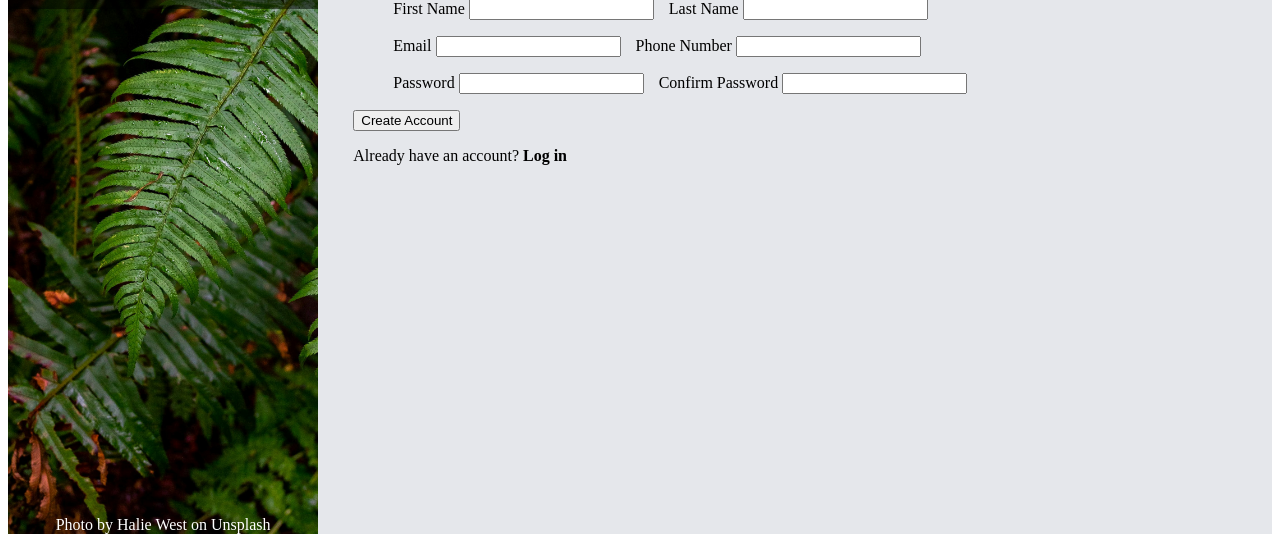
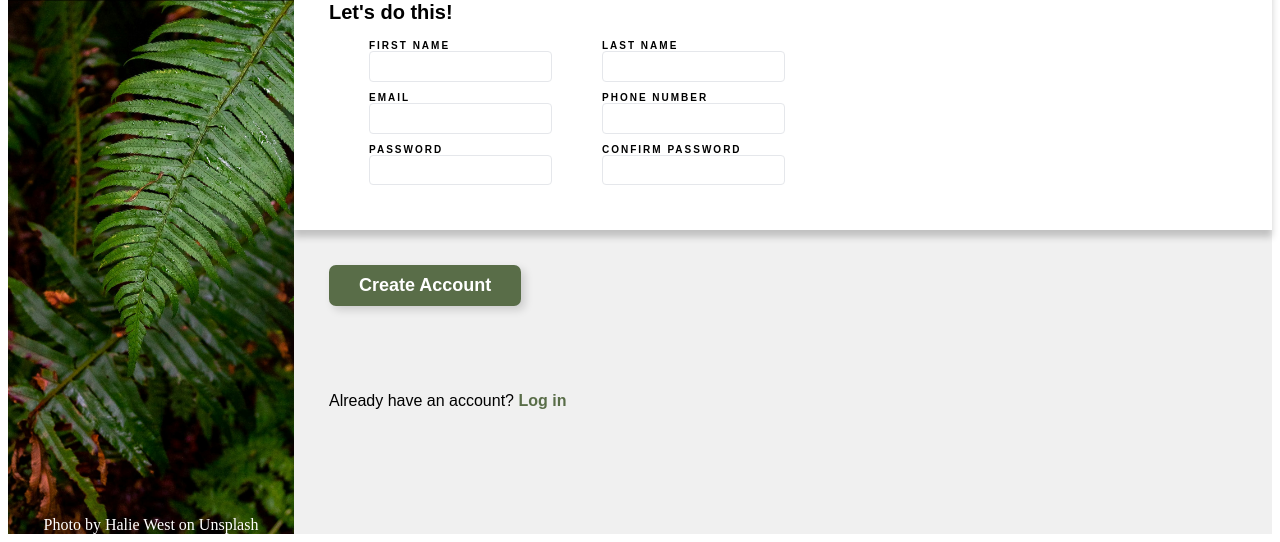
Before and after one commit to ardesroches87/sign-up-form, a plain HTML site: page index.html in a window 1280 px wide. Shown: the part 258-800 px from the top of the page. Drawn offline with Linux system fonts and the light colour scheme.

Commit message:
Add javascript

```diff
--- a/index.html
+++ b/index.html
@@ -20,49 +20,53 @@
 
     <div class="main-content">
         <div class="blurb">
-            <p>This is not a real online service! You know you need something like this in your life to help you realize your deepest dreams. Sign up <span class="italic">now</span> to get started.</p>
-            <p>You <span class="italic">know</span> you want to.</p>
+            <p class="em">This is not a real online service! You know you need something like this in your life to help you realize your deepest dreams. Sign up <span class="italic">now</span> to get started.</p>
+            <p class="em">You <span class="italic">know</span> you want to.</p>
         </div>
         <form>
+          <div class="form-wrapper">
             <h2>Let's do this!</h2>
                 <ul>
                     <li>
-                        <label for="first_name">First Name</label>
+                        <label for="first_name">FIRST NAME</label><br>
                         <input type="text" id="first_name" name="first_name">
                     </li>
                     <li>
-                        <label for="last_name">Last Name</label>
+                        <label for="last_name">LAST NAME</label><br>
                         <input type="text" id="last_name" name="last_name">
                     </li>
                 </ul>
                 <ul>
                     <li>
-                        <label for="email">Email</label>
+                        <label for="email">EMAIL</label><br>
                         <input type="email" id="email" name="email">
                     </li>
                     <li>
-                        <label for="phone-number">Phone Number</label>
+                        <label for="phone-number">PHONE NUMBER</label><br>
                         <input type="tel" id="phone-number" name="phone-number">
                     </li>
                 </ul>
                 <ul>
                     <li>
-                        <label for="password">Password</label>
-                        <input type="password" id="password" name="password">
+                        <label for="password">PASSWORD</label><br>
+                        <input class="passwords" type="password" id="password" name="password">
                     </li>
                     <li>
-                        <label for="confirm-password">Confirm Password</label>
-                        <input type="password" id="confirm-password" name="confirm-password">
+                        <label for="confirm-password">CONFIRM PASSWORD</label><br>
+                        <input class="passwords" type="password" id="confirm-password" name="confirm-password">
                     </li>
                 </ul>
+           </div>
+             <div class="btn">
+              <button type="button" class="em">Create Account</button>
+             </div>
         </form>
-        <div class="accounts">
-            <button>Create Account</button>
-            <p>Already have an account? <span class="em">Log in</span></p>
+        <div class="login">
+            <p>Already have an account? <span class="em green-font">Log in</span></p>
         </div>
     </div>
   </div>
-
+<script src="js.js"></script>
 </body>
 </html>
 
--- /dev/null
+++ b/js.js
@@ -0,0 +1,13 @@
+let password = document.querySelector("#password");
+let passwordConfirm = document.querySelector("#confirm-password");
+let createAcct = document.querySelector("button");
+
+
+createAcct.addEventListener('click', function() {
+    if (password.value === passwordConfirm.value) {
+          console.log("Passwords match")
+    } else {
+        password.style.borderColor = "lightcoral";
+        passwordConfirm.style.borderColor = "lightcoral";
+    }
+});
--- a/style.css
+++ b/style.css
@@ -66,17 +66,15 @@
 
 }
 
-ul {
-    display: flex;
-    gap: 15px;
-    list-style-type: none;
-}
+
+
 
 .main-content {
     display: flex;
     flex-direction: column;
-    padding-left: 35px;
-    background-color: var(--input-border-color);
+    /* padding-left: 35px; */
+    background-color: rgb(240, 240, 240);
+    font-family:Arial, Helvetica, sans-serif;
 }
 
 .italic {
@@ -89,12 +87,60 @@ ul {
 
 h2, .blurb {
     font-size: 20px;
-    font-family: 'Gill Sans', 'Gill Sans MT', Calibri, 'Trebuchet MS', sans-serif;
 }
 
 .blurb {
     padding-top: 60px;
+}
 
+.blurb, .btn, .login {
+    padding: 35px;
+}
+
+ul {
+    display: flex;
+    gap: 50px;
+    list-style-type: none;
+    font-size: 10px;
+    font-weight: bold;
+    letter-spacing: 2px;
+}
+
+input {
+    border: 0.8px solid var(--input-border-color);
+    border-radius: 4px;
+    line-height: 2;
+
+}
+
+input:focus {         /*why wont this work???*/
+    border: 2px solid blue !important;
+}
+
+input:hover {
+    border: 1px solid grey;
+}
+
+
+
+button {
+    background-color: var(--jungle-green-color);
+    color: white;
+    font-size: 18px;
+    padding: 10px 30px;
+    border-radius: 7px;
+    border: none;
+    box-shadow: 4px 4px 8px rgb(0 0 0 / 0.15);
+}
+
+.form-wrapper {
+    background-color: white;
+    padding: 35px;
+    box-shadow: 0 7px 7px rgb(0 0 0 / 0.2);
+}
+
+.green-font {
+    color: var(--jungle-green-color);
 }
 
 
```
